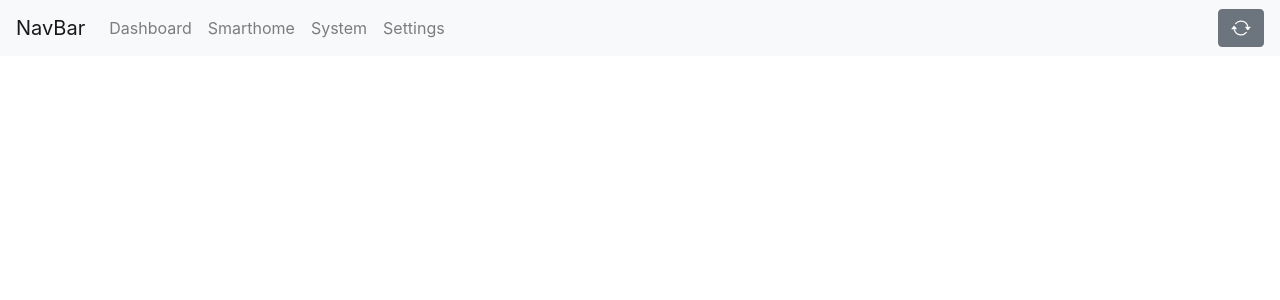
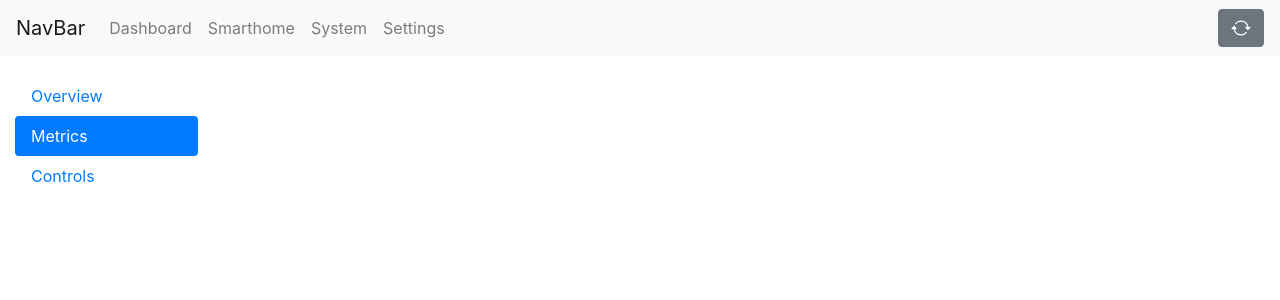
Before and after one commit to Mo0812/mk-home-ui, a Vue app: page /system/metrics in a window 1280 px wide. Shown: the top 300 px of the page. Built offline with nearby package versions, Linux system fonts and the light colour scheme; no server answers.

Commit message:
implementing system view correctly

```diff
--- a/src/components/MonitoringMenu/MonitoringMenu.vue
+++ /dev/null
@@ -1,20 +0,0 @@
-<template>
-    <div class="monitoring-menu">
-        <b-menu class="is-custom-mobile">
-            <b-menu-list label="Monitoring">
-                <b-menu-item
-                    icon="information-outline"
-                    label="Overview"
-                ></b-menu-item>
-                <b-menu-item active icon="speedometer" label="Metrics">
-                </b-menu-item>
-            </b-menu-list>
-        </b-menu>
-    </div>
-</template>
-
-<script>
-export default {
-    name: "MonitoringMenu"
-};
-</script>
--- a/src/components/Navbar/Navbar.vue
+++ b/src/components/Navbar/Navbar.vue
@@ -18,8 +18,8 @@
                         >Smarthome</b-nav-item
                     >
                     <b-nav-item
-                        :active="currentRoute === '/monitoring'"
-                        to="/monitoring"
+                        :active="currentRoute === '/system'"
+                        to="/system"
                         >System</b-nav-item
                     >
                     <b-nav-item
--- a/src/components/SmarthomeMenu/SmarthomeMenu.vue
+++ b/src/components/SmarthomeMenu/SmarthomeMenu.vue
@@ -1,6 +1,6 @@
 <template>
-    <div class="monitoring-menu">
-        <b-nav pills>
+    <div class="smarthome-menu">
+        <b-nav vertical pills>
             <b-nav-item
                 icon="view-grid"
                 id="grid-view"
--- /dev/null
+++ b/src/components/SystemMenu/SystemMenu.vue
@@ -0,0 +1,35 @@
+<template>
+    <div class="system-menu">
+        <b-nav vertical pills>
+            <b-nav-item
+                icon="information-outline"
+                :active="currentRoute == '/system/overview'"
+                to="/system/overview"
+                >Overview</b-nav-item
+            >
+            <b-nav-item
+                icon="speedometer"
+                :active="currentRoute == '/system/metrics'"
+                to="/system/metrics"
+                >Metrics</b-nav-item
+            >
+            <b-nav-item
+                icon="speedometer"
+                :active="currentRoute == '/system/controls'"
+                to="/system/controls"
+                >Controls</b-nav-item
+            >
+        </b-nav>
+    </div>
+</template>
+
+<script>
+export default {
+    name: "SystemMenu",
+    computed: {
+        currentRoute() {
+            return this.$route.path;
+        }
+    }
+};
+</script>
--- a/src/views/Monitoring.vue
+++ b/src/components/SystemOverviewView/SystemOverviewView.vue
@@ -1,6 +1,4 @@
 <template>
-    <ViewContainer>
-        <template v-slot:sidebar><MonitoringMenu /></template>
     <section class="monitoring">
         <LineChart
             v-if="data.cpu.loaded"
@@ -19,21 +17,19 @@
             :chartdata="data.temperature.chartData"
             :options="data.temperature.options"
             :height="100"
-            /></section
-    ></ViewContainer>
+        />
+    </section>
 </template>
 
 <script>
 import axios from "axios";
 import View from "@/mixins/View";
-import MonitoringMenu from "@/components/MonitoringMenu/MonitoringMenu";
 import LineChart from "@/components/LineChart/LineChart";
 
 export default {
-    name: "monitoring",
+    name: "SystemOverviewView",
     mixins: [View],
     components: {
-        MonitoringMenu,
         LineChart
     },
     data() {
--- a/src/router.js
+++ b/src/router.js
@@ -46,12 +46,38 @@ export default new Router({
             ]
         },
         {
-            path: "/monitoring",
-            name: "monitoring",
-            // route level code-splitting
-            // this generates a separate chunk (about.[hash].js) for this route
-            // which is lazy-loaded when the route is visited.
-            component: () => import("./views/Monitoring.vue")
+            path: "/system",
+            name: "system",
+            component: () => import("./views/System.vue"),
+            redirect: {
+                name: "system.overview"
+            },
+            children: [
+                {
+                    path: "overview",
+                    name: "system.overview",
+                    component: () =>
+                        import(
+                            "./components/SystemOverviewView/SystemOverviewView.vue"
+                        )
+                },
+                {
+                    path: "metrics",
+                    name: "system.metrics",
+                    component: () =>
+                        import(
+                            "./components/SystemOverviewView/SystemOverviewView.vue"
+                        )
+                },
+                {
+                    path: "controls",
+                    name: "system.controls",
+                    component: () =>
+                        import(
+                            "./components/SystemOverviewView/SystemOverviewView.vue"
+                        )
+                }
+            ]
         },
         {
             path: "/settings",
--- /dev/null
+++ b/src/views/System.vue
@@ -0,0 +1,24 @@
+<template>
+    <ViewContainer>
+        <template v-slot:sidebar><SystemMenu /></template>
+        <section class="system">
+            <router-view></router-view>
+        </section>
+    </ViewContainer>
+</template>
+
+<script>
+import View from "@/mixins/View";
+import SystemMenu from "@/components/SystemMenu/SystemMenu";
+
+export default {
+    name: "system",
+    mixins: [View],
+    components: {
+        SystemMenu
+    },
+    data() {
+        return {};
+    }
+};
+</script>
```
Lines whose indentation alone changed are shown as unchanged.
